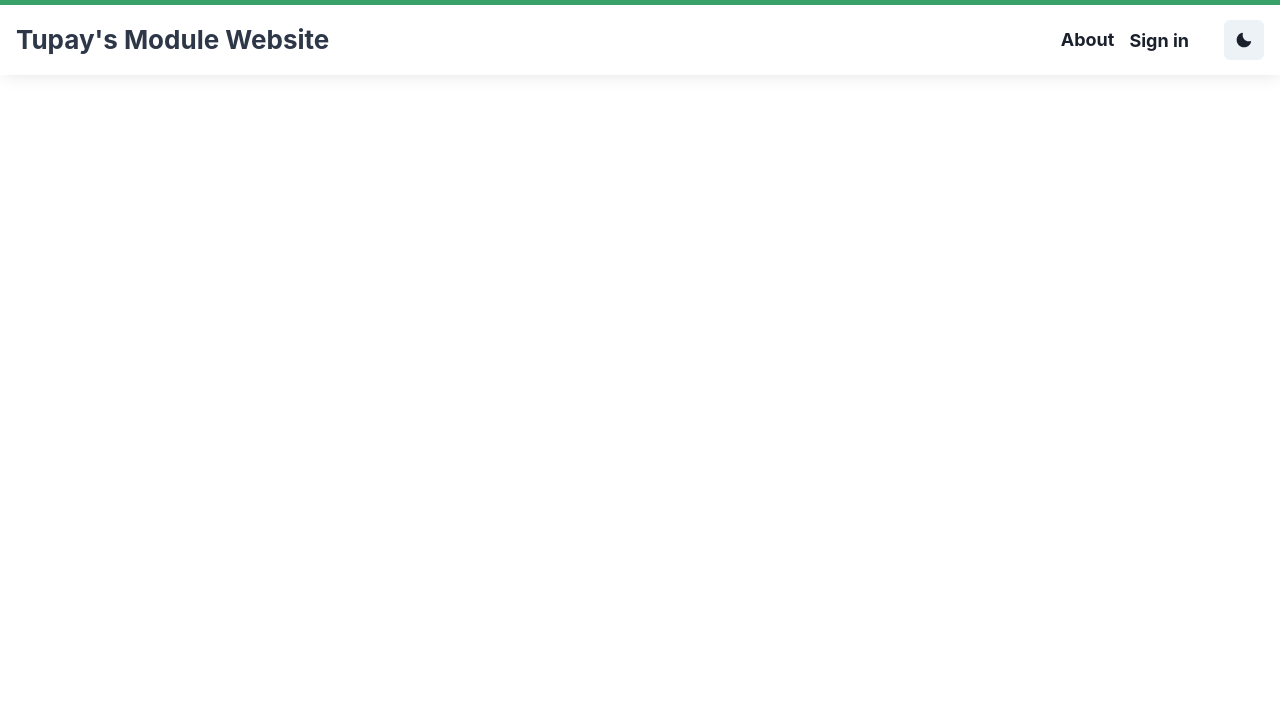
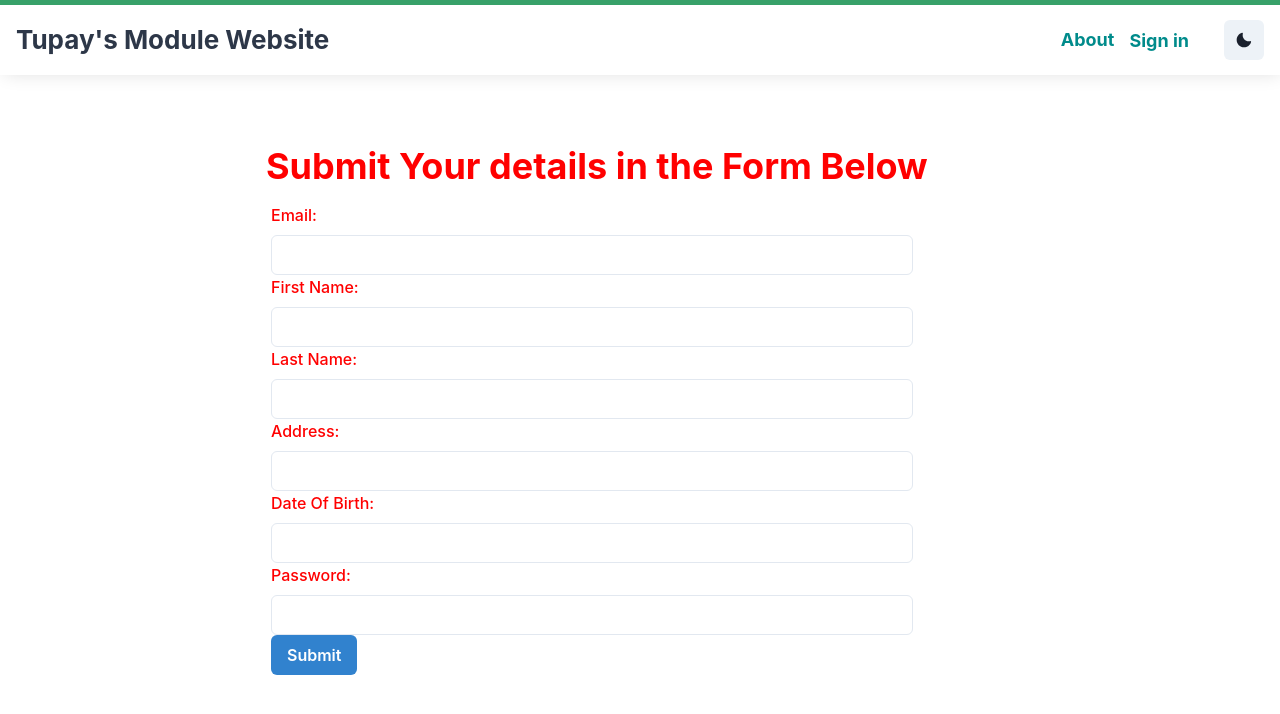
Before and after one commit to RubyFalcon/course-client, a React (Create React App) app: page /signup in a window 1280 px wide. Shown: the top 714 px of the page. Built offline with nearby package versions, Linux system fonts and the light colour scheme.

Commit message:
added a create user form

```diff
--- a/src/Context/Context.js
+++ b/src/Context/Context.js
@@ -1,5 +1,8 @@
 import { createContext, useReducer, useContext, useMemo } from "react";
 
+//todo: when u log out its not updating the dom, it should update, to fix this
+//todo: add module data to context
+//todo:
 const initialUserState = {
   userData: {},
 };
--- a/src/Hooks/useSignIn.js
+++ b/src/Hooks/useSignIn.js
@@ -7,22 +7,41 @@ import { useToast } from "@chakra-ui/react";
 export default function useSignIn() {
   const { userData, setUserData } = useGlobalContext();
   const success = useToast();
+  const failure = useToast();
   const history = useHistory();
   const mounted = React.useRef(false);
 
   const postUser = async (userCredentials) => {
+    console.log("starting to send data...");
+    console.log("in hook", userCredentials);
     try {
-      //console.log('post user has been called')
+      console.log("post user has been called");
       let res = await axios.post(
         "http://localhost:5000/user/login",
         userCredentials
       );
+
       setUserData(res.data);
+      console.log(res.data);
       history.push("/modules");
+      success({
+        title: "Signed in.",
+        description: "You have successfully logged in",
+        status: "success",
+        duration: 2000,
+        isClosable: true,
+      });
 
       //window.localStorage.setItem("User_Data", JSON.stringify(res.data));
     } catch (err) {
-      console.error(err);
+      console.log("something went wrong:", err.message);
+      failure({
+        title: "Signed in failed",
+        description: "Something went wrong",
+        status: "error",
+        duration: 2000,
+        isClosable: true,
+      });
     }
   };
 
@@ -57,5 +76,5 @@ export default function useSignIn() {
     }
   }, [userData]);
 
-  return { sigin: postUser, logout: onLogout };
+  return { signin: postUser, logout: onLogout };
 }
--- a/src/components/Header/HomeHeader.js
+++ b/src/components/Header/HomeHeader.js
@@ -6,6 +6,7 @@ import {
   IconButton,
   useColorModeValue,
   useDisclosure,
+  color,
 } from "@chakra-ui/react";
 import { AddIcon } from "@chakra-ui/icons";
 import DarkModeSwitch from "./DarkModeSwitch";
@@ -17,7 +18,7 @@ import useSignIn from "../../Hooks/useSignIn";
 
 const HomeHeader = ({ onAdd, onSignIn }) => {
   const { userData } = useGlobalContext();
-  const { sigin, logout } = useSignIn();
+  const { signin, logout } = useSignIn();
 
   const {
     isOpen: moduleIsOpen,
@@ -51,9 +52,18 @@ const HomeHeader = ({ onAdd, onSignIn }) => {
           </Link>
 
           <Group>
-            <Heading as="h3" fontSize="18px" paddingRight="5px">
-              About
-            </Heading>
+            <Link href="/about">
+              <Heading
+                _hover="color: cyan;"
+                color="darkcyan"
+                as="h3"
+                fontSize="18px"
+                paddingRight="5px"
+              >
+                About
+              </Heading>
+            </Link>
+
             {userData.First_Name ? (
               <>
                 <Heading
@@ -75,9 +85,10 @@ const HomeHeader = ({ onAdd, onSignIn }) => {
                 <Signin
                   isOpen={signInIsOpen}
                   onClose={signInOnClose}
-                  signIn={sigin}
+                  signIn={signin}
                 />
                 <Heading
+                  color="darkcyan"
                   onClick={signInOnOpen}
                   as="h3"
                   fontSize="18px"
--- a/src/components/Modules/index.js
+++ b/src/components/Modules/index.js
@@ -1,5 +1,5 @@
 import React, { useEffect, useState } from "react";
-import { Container, SimpleGrid, Stack } from "@chakra-ui/react";
+import { Container, SimpleGrid, Stack, Heading } from "@chakra-ui/react";
 import Card from "../Card";
 import axios from "axios";
 import { useGlobalContext } from "../../Context/Context";
@@ -29,7 +29,14 @@ const Modules = () => {
             ))}
           </SimpleGrid>
         ) : (
-          ""
+          <Stack>
+            <Container maxW="1280px">
+              <Heading paddingTop="40px" fontSize="28px" textAlign="center">
+                Hello, I'm sorry but you are not allowed to access this
+                information, please login to view{" "}
+              </Heading>
+            </Container>
+          </Stack>
         )}
       </Container>
     </Stack>
--- a/src/components/signin/index.js
+++ b/src/components/signin/index.js
@@ -1,4 +1,4 @@
-import React from 'react'
+import React from "react";
 import {
   FormControl,
   FormLabel,
@@ -15,12 +15,11 @@ import {
   useToast,
 } from "@chakra-ui/react";
 import { Form } from "../ModulePanel/ModulePanel.styles";
-import { Link } from 'react-router-dom';
-
+import { Link } from "react-router-dom";
 
 const initialState = {
   email: "",
-  password: ""
+  password: "",
 };
 
 const Signin = ({ onClose, isOpen, signIn }) => {
@@ -40,25 +39,14 @@ const Signin = ({ onClose, isOpen, signIn }) => {
     });
   }
 
-
   function handleSubmit(event) {
     event.preventDefault();
-
+    console.log("user signed in with data:", user);
     signIn(user);
     setUser(initialState);
 
     onClose();
-    success({
-      title: "Signed in.",
-      description: "You have successfully logged in",
-      status: "success",
-      duration: 2000,
-      isClosable: true,
-    });
   }
-
-
-
 
   return (
     <Drawer
@@ -70,9 +58,7 @@ const Signin = ({ onClose, isOpen, signIn }) => {
       <DrawerOverlay>
         <DrawerContent>
           <DrawerCloseButton />
-          <DrawerHeader borderBottomWidth="1px">
-            Sign In
-          </DrawerHeader>
+          <DrawerHeader borderBottomWidth="1px">Sign In</DrawerHeader>
 
           <DrawerBody>
             <Stack spacing="24px">
@@ -80,7 +66,7 @@ const Signin = ({ onClose, isOpen, signIn }) => {
                 <FormControl>
                   <FormLabel htmlFor="email">Email:</FormLabel>
                   <Input
-                    value={user.Signin}
+                    value={user.email}
                     onChange={eventChange}
                     id="email"
                     type="text"
@@ -90,7 +76,7 @@ const Signin = ({ onClose, isOpen, signIn }) => {
                   <FormLabel htmlFor="password">Password:</FormLabel>
                   <Input
                     onChange={eventChange}
-                    value={user.Signin}
+                    value={user.password}
                     id="password"
                     type="text"
                   />
@@ -111,8 +97,9 @@ const Signin = ({ onClose, isOpen, signIn }) => {
             >
               Submit
             </Button>
-            <Button colorScheme="red" as={Link} to="/signup">Create Account</Button>
-
+            <Button colorScheme="red" as={Link} to="/signup">
+              Create Account
+            </Button>
           </DrawerFooter>
         </DrawerContent>
       </DrawerOverlay>
--- a/src/pages/SignUp.js
+++ b/src/pages/SignUp.js
@@ -1,6 +1,152 @@
-import React from "react";
+import React, { useState } from "react";
+import {
+  FormControl,
+  FormLabel,
+  Input,
+  Button,
+  Stack,
+  useToast,
+  Container,
+  Heading,
+  Box,
+} from "@chakra-ui/react";
+import { Form } from "./SignUp.styles";
+import axios from "axios";
+import { Link } from "react-router-dom";
 
 const SignUp = () => {
-  return <div></div>;
+  const initialState = {
+    email: "",
+    First_Name: "",
+    Last_Name: "",
+    Address: "",
+    DOB: "",
+    hashed_password: "",
+  };
+
+  const [createduser, setCreatedUser] = useState(initialState);
+  const success = useToast();
+
+  function eventChange(event) {
+    const { value, id } = event.target;
+
+    setCreatedUser((prev) => {
+      return {
+        ...prev,
+        [id]: value,
+      };
+    });
+  }
+
+  async function handleSubmit(event) {
+    let dataReturned = false;
+    console.log(createduser);
+    event.preventDefault();
+    try {
+      const posted = await axios.post(
+        "http://localhost:5000/user/",
+        createduser
+      );
+
+      if (posted) {
+        console.log(posted.data);
+        dataReturned = true;
+      }
+    } catch (error) {}
+    setCreatedUser(initialState);
+
+    if (dataReturned) {
+      success({
+        title: "User has been created",
+        description: "You have successfully created your account",
+        status: "success",
+        duration: 3000,
+        isClosable: true,
+      });
+    } else {
+    }
+  }
+
+  return (
+    <Container
+      display="flex"
+      alignItems="center"
+      paddingTop="70px"
+      maxW="800px"
+      borderRadius="10px solid black"
+    >
+      <Stack spacing="24px">
+        <Box color="red" borderRadius="10pxm solid black">
+          <Heading paddingLeft="10px">
+            Submit Your details in the Form Below
+          </Heading>
+          <Form>
+            <FormControl>
+              <FormLabel htmlFor="email">Email:</FormLabel>
+              <Input
+                value={createduser.email}
+                onChange={eventChange}
+                id="email"
+                type="text"
+              />
+            </FormControl>
+            <FormControl>
+              <FormLabel htmlFor="First_Name">First Name:</FormLabel>
+              <Input
+                value={createduser.First_Name}
+                onChange={eventChange}
+                id="First_Name"
+                type="text"
+              />
+            </FormControl>
+            <FormControl>
+              <FormLabel htmlFor="Last_Name">Last Name:</FormLabel>
+              <Input
+                value={createduser.Last_Name}
+                onChange={eventChange}
+                id="Last_Name"
+                type="text"
+              />
+            </FormControl>
+            <FormControl>
+              <FormLabel htmlFor="Address">Address:</FormLabel>
+              <Input
+                value={createduser.address}
+                onChange={eventChange}
+                id="address"
+                type="text"
+              />
+            </FormControl>
+            <FormControl>
+              <FormLabel htmlFor="DOB">Date Of Birth:</FormLabel>
+              <Input
+                value={createduser.DOB}
+                onChange={eventChange}
+                id="DOB"
+                type="text"
+              />
+            </FormControl>
+            <FormControl>
+              <FormLabel htmlFor="password">Password:</FormLabel>
+              <Input
+                onChange={eventChange}
+                value={createduser.hashed_password}
+                id="hashed_password"
+                type="text"
+              />
+            </FormControl>
+            <Button
+              colorScheme="blue"
+              aria-label="Submit form data"
+              type="submit"
+              onClick={handleSubmit}
+            >
+              Submit
+            </Button>
+          </Form>
+        </Box>
+      </Stack>
+    </Container>
+  );
 };
 export default SignUp;
--- /dev/null
+++ b/src/pages/SignUp.styles.js
@@ -0,0 +1,7 @@
+import styled from "@emotion/styled/macro";
+
+export const Form = styled.form`
+  width: 100%;
+  max-width: 700px;
+  padding: 15px;
+`;
```
Also changed, not shown: src/Hooks/useNewUser.js (added, +24 -0 lines), 1 other file (tests, documents, lock files or other folders).
